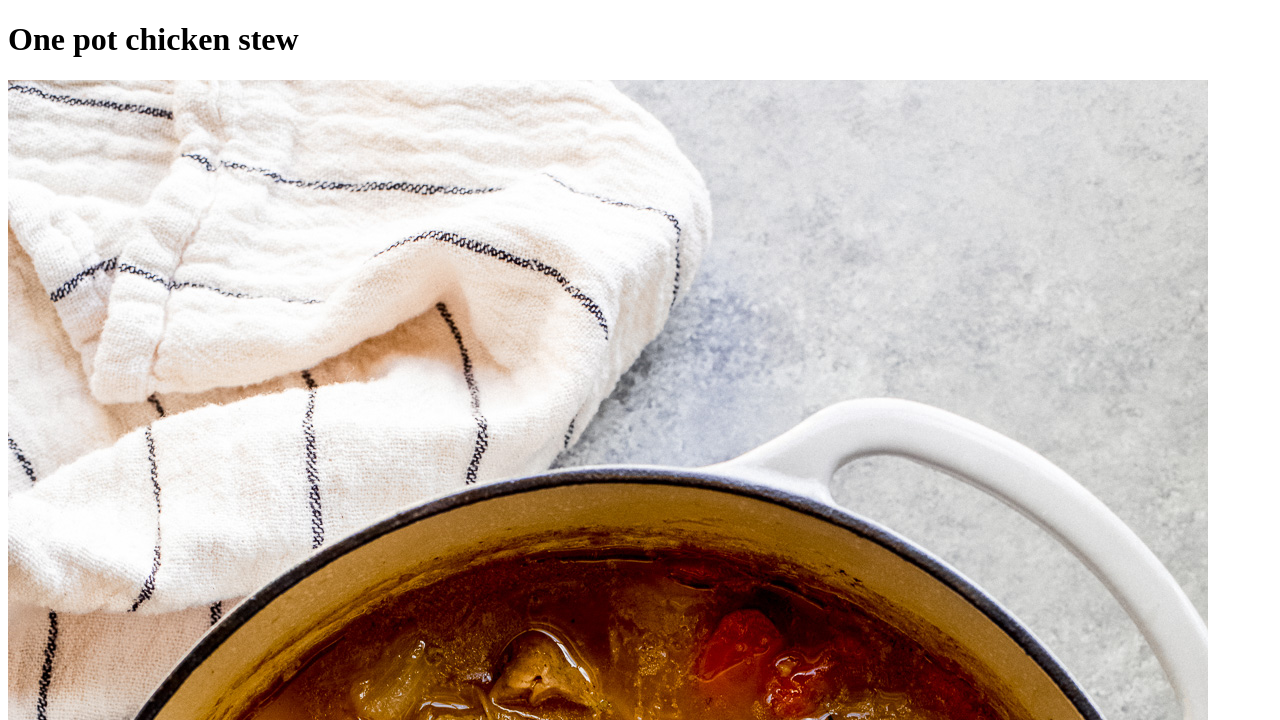
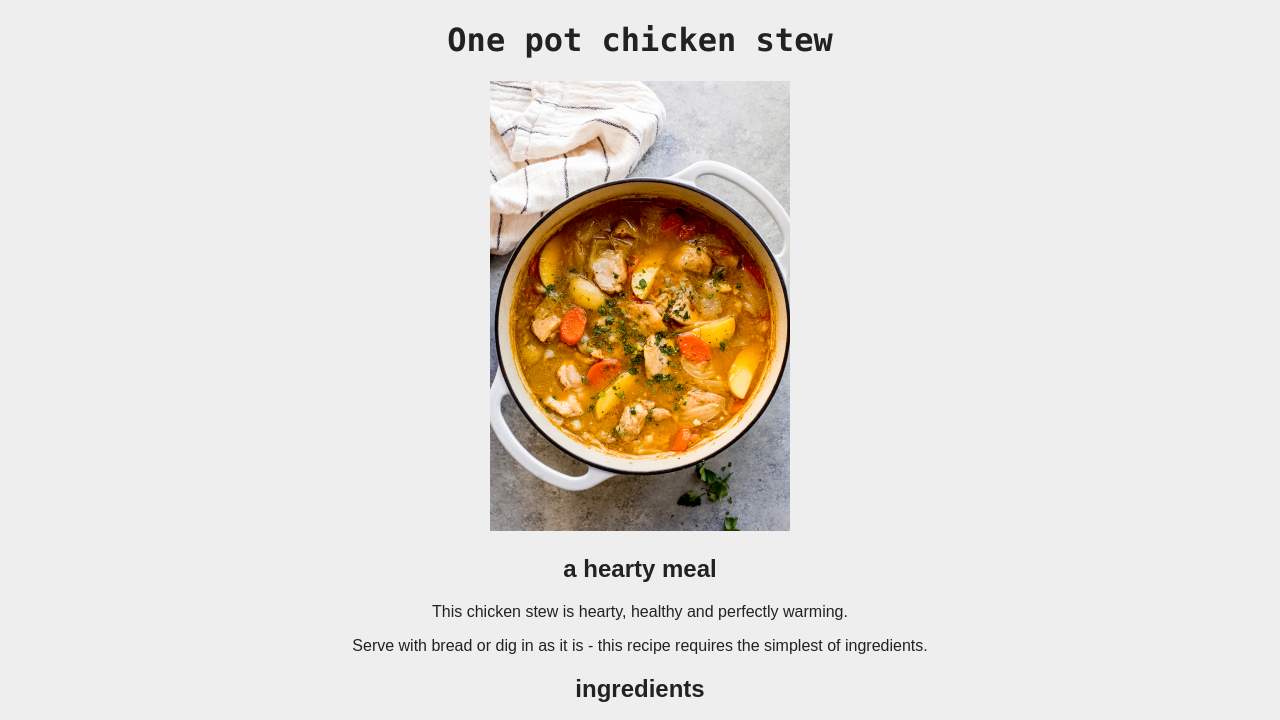
Before and after one commit to noepse/odin-recipes, a plain HTML site: page recipes/chickenstew.html in a window 1280 px wide. Shown: the top 720 px of the page. Drawn offline with Linux system fonts and the light colour scheme.

Commit message:
Add css and edit recipe descriptions

```diff
--- a/recipes/chickenstew.html
+++ b/recipes/chickenstew.html
@@ -3,13 +3,15 @@
     <head>
         <meta charset = "utf-8">
         <title>One pot chicken stew</title>
+        <link rel = "stylesheet" href="../styles.css">
+
     </head>
     <body>
         <h1>One pot chicken stew</h1>
         <img src = "../images/chickenstew.jpg" alt = "a pot of delicious chicken stew with potatoes and carrots">
         <h2>a hearty meal</h2>
-        <p>This chicken stew is a readers’ favorite around here. It gets five-star reviews for its rustic, hearty, and delicious taste.</p>
-        <p>It’s a delicious meal made in one pot, with simple ingredients such as tender chicken and veggies –all simmered in the best-seasoned broth.</p>
+        <p>This chicken stew is hearty, healthy and perfectly warming.</p>
+        <p>Serve with bread or dig in as it is - this recipe requires the simplest of ingredients.</p>
         <h2>ingredients</h2>
             <li>1/2 lbs. chicken thighs, boneless, skinless, cut into 2-inch chunks</li>
             <li>2 Tbsp. high smoke oil (i.e. avocado, peanut, canola, sunflower or sesame oil), divided</li>
@@ -31,5 +33,6 @@
             <li>In a small bowl, whisk together flour and 1/2 cup broth; add to the dutch oven. Stir in chicken and remaining 4 cups of chicken broth. Add bay leaf and season with salt and pepper, to taste. Bring back to a boil, reduce heat to medium-low and simmer for 25 minutes, partially covered.</li>
             <li>Add potatoes and cook uncovered until potatoes are tender, about 18-20 minutes. If needed, increase the heat so the stew is at a gentle simmer. Also taste the broth for salt and pepper and add more if needed. Stir in parsley and discard bay leaf before serving.</li>
         </ol>
+        <a href="../index.html">back</a>
     </body>
 </html>
--- /dev/null
+++ b/styles.css
@@ -0,0 +1,18 @@
+*{
+    font-family:Arial, Helvetica, sans-serif;
+    color: #222222;
+}
+
+body{
+    background: #eeeeee;
+    text-align: center;
+}
+
+h1{
+    font-family: 'Monaco', Helvetica, sans-serif;
+}
+
+img{
+    height: auto;
+    width: 300px;
+}
```
Also changed, not shown: index.html (+6 -3 lines), recipes/honeygarlicsalmon.html (+2 -0 lines), recipes/peanutcookies.html (+2 -0 lines).
